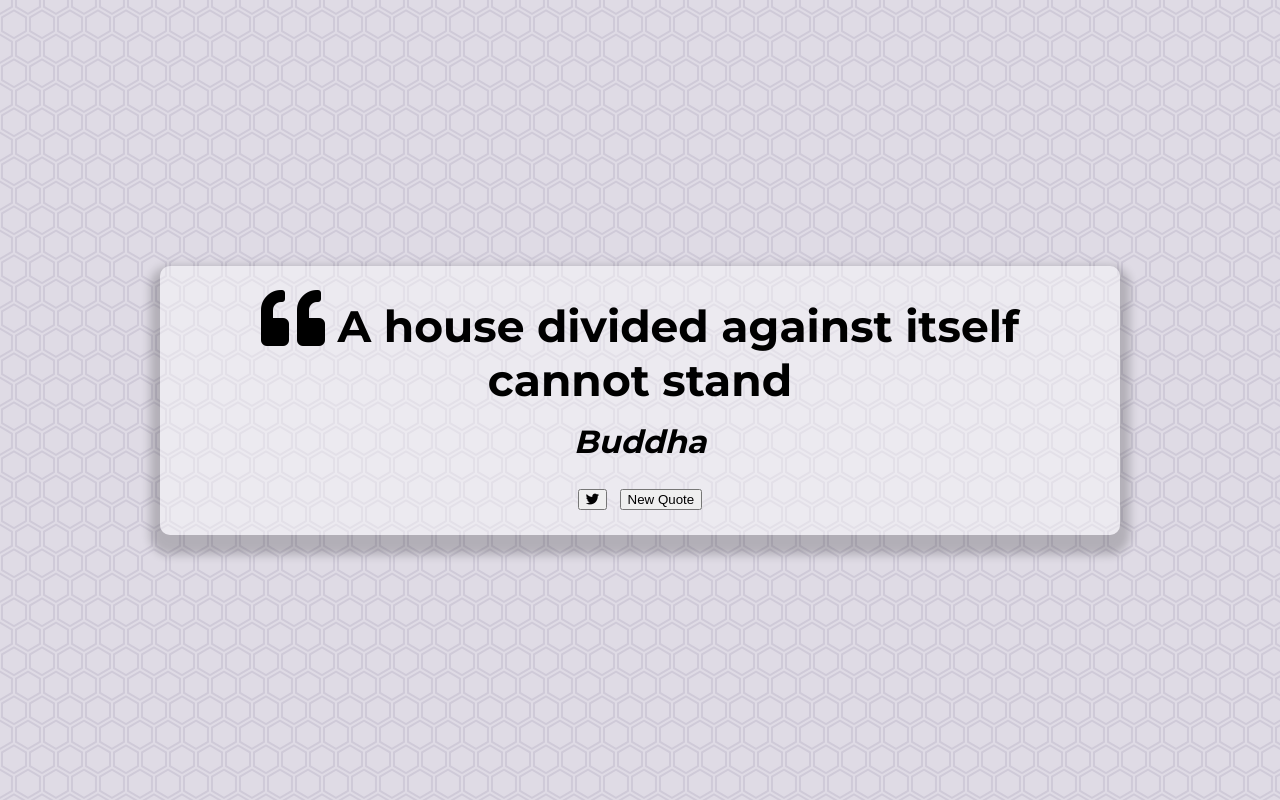
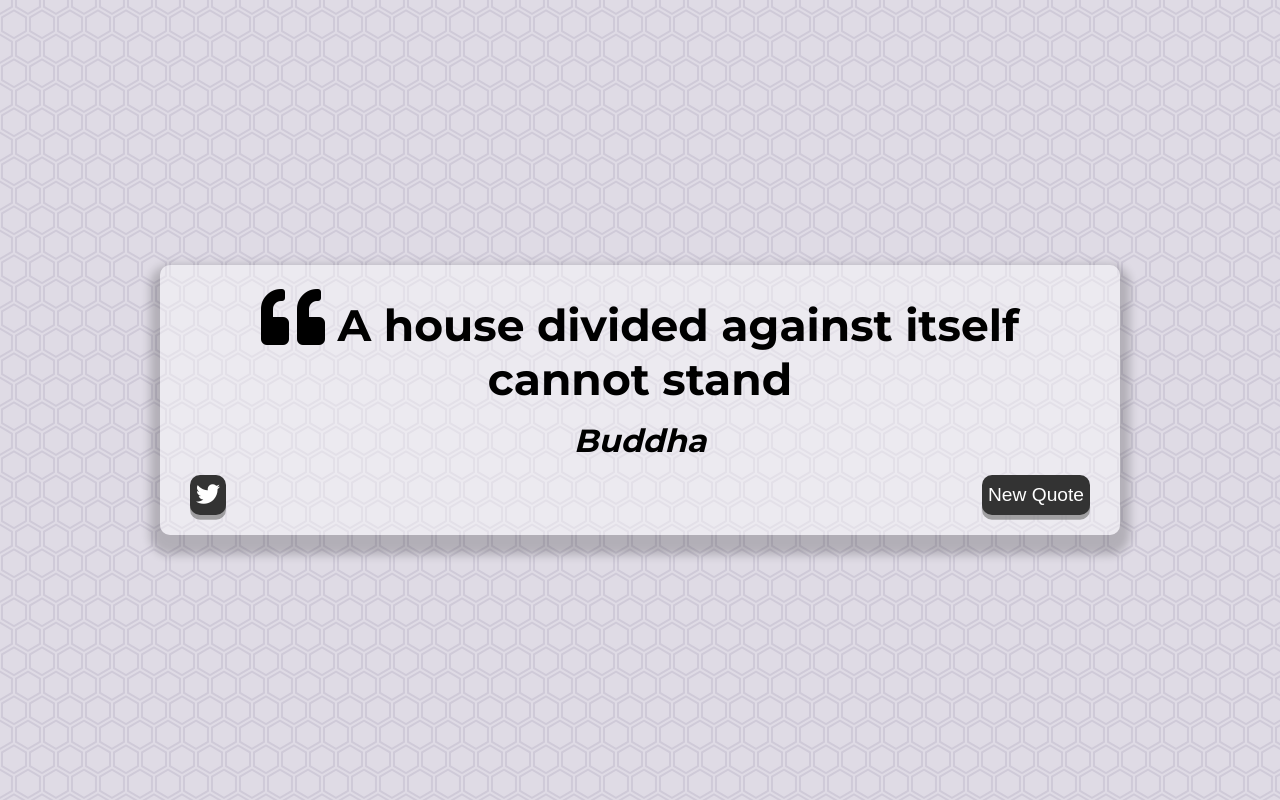
Before and after one commit to Esmaelhbr/quote-generator, a plain HTML site: page index.html in a window 1280 px wide. Drawn offline with Linux system fonts and the light colour scheme.

Commit message:
update the buttons

```diff
--- a/style.css
+++ b/style.css
@@ -47,10 +47,44 @@ body {
 	font-weight: 400;
 	font-style:italic ;
 }
+.button-container{
+	margin-top: 15px;
+	display: flex;
+	justify-content: space-between;
+}
+button{
+	cursor: pointer;
+	font-size: 1.2rem;
+	height: 2.5rem;
+	border: none;
+	border-radius: 10px;
+	color: #fff;
+	background: #333;
+	outline: none;
+	padding: 0.5re, 1.8rem;
+	box-shadow: 0 0.3rem rgba(121,121,121,0.65)
 
+}
+
+button:hover{
+	filter: brightness(110%);
+}
+.twitter-button:hover{
+	color: #38a1f3;
+}
+
+.fa-twitter{
+	font-size: 1.5rem;
+}
+
+button:active{
+	transform: translate(0,0.3rem);
+	box-shadow: 0 0.1ren rgba(255,255,255, 0.65);
+}
 @media screen and (max-width: 100px){
 	.quote-container{
 		margin: auto 10px;
+
 	}
 	.quote-text{
 		font-size: 2.5rem;
```
